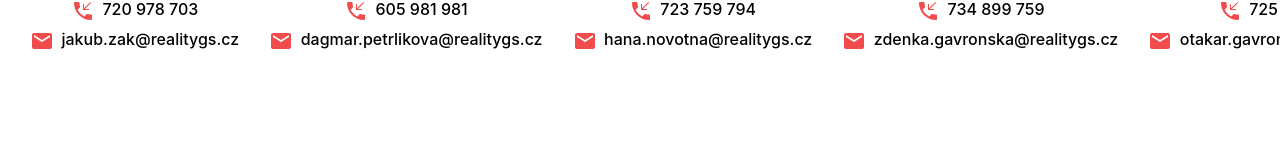
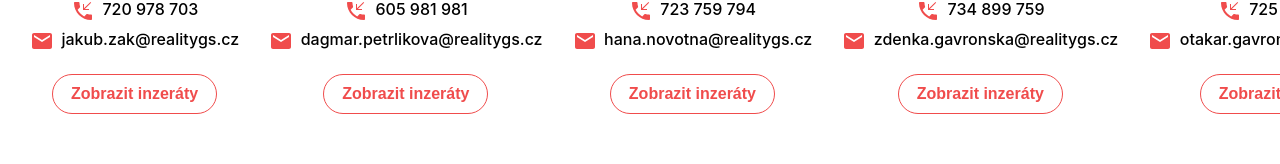
Before and after one commit to Svancik/realityGS-FE, a React (Create React App) app: page /tym in a window 1280 px wide. Shown: the part 969-1133 px from the top of the page. Built offline with nearby package versions, Linux system fonts and the light colour scheme.

Commit message:
makleri edit

```diff
--- a/src/components/teamInfo/TeamInfo.jsx
+++ b/src/components/teamInfo/TeamInfo.jsx
@@ -39,6 +39,11 @@
                   <span> {makler.mail}</span>
                 </div>
               </div>
+              <div className="maklerInzeraty">
+                <Link to={`/makler/${makler.id}`}>
+                  <button className="inzerat">Zobrazit inzeráty</button>
+                </Link>
+              </div>
             </div>
           </div>
         ))}
--- a/src/components/teamInfo/teamInfo.scss
+++ b/src/components/teamInfo/teamInfo.scss
@@ -29,6 +29,11 @@
                     outline: 1px outset #f04c4c;
                     outline-offset: 0px;
                     border-radius: 50%;
+                    transition: all 0.5s;
+
+                    &:hover{
+                        transform: scale(1.2);
+                    }
 
                 }
                 margin: auto;
@@ -40,6 +45,25 @@
                     margin-top: -5px;
                 }
 
+                .maklerInzeraty{
+                    display: flex;
+                    margin: auto;
+                   margin-top: 10px;
+                    button{
+
+                        margin: auto;
+                        background-color: white;
+                        color: #f04c4c;
+                        border: 1px solid #f04c4c;
+
+                        &:hover{
+                            background-color: #f04c4c;
+                        color: white;
+                        border: 1px solid white;
+                        }
+                    }
+                }
+
         }
     }
 }
```
